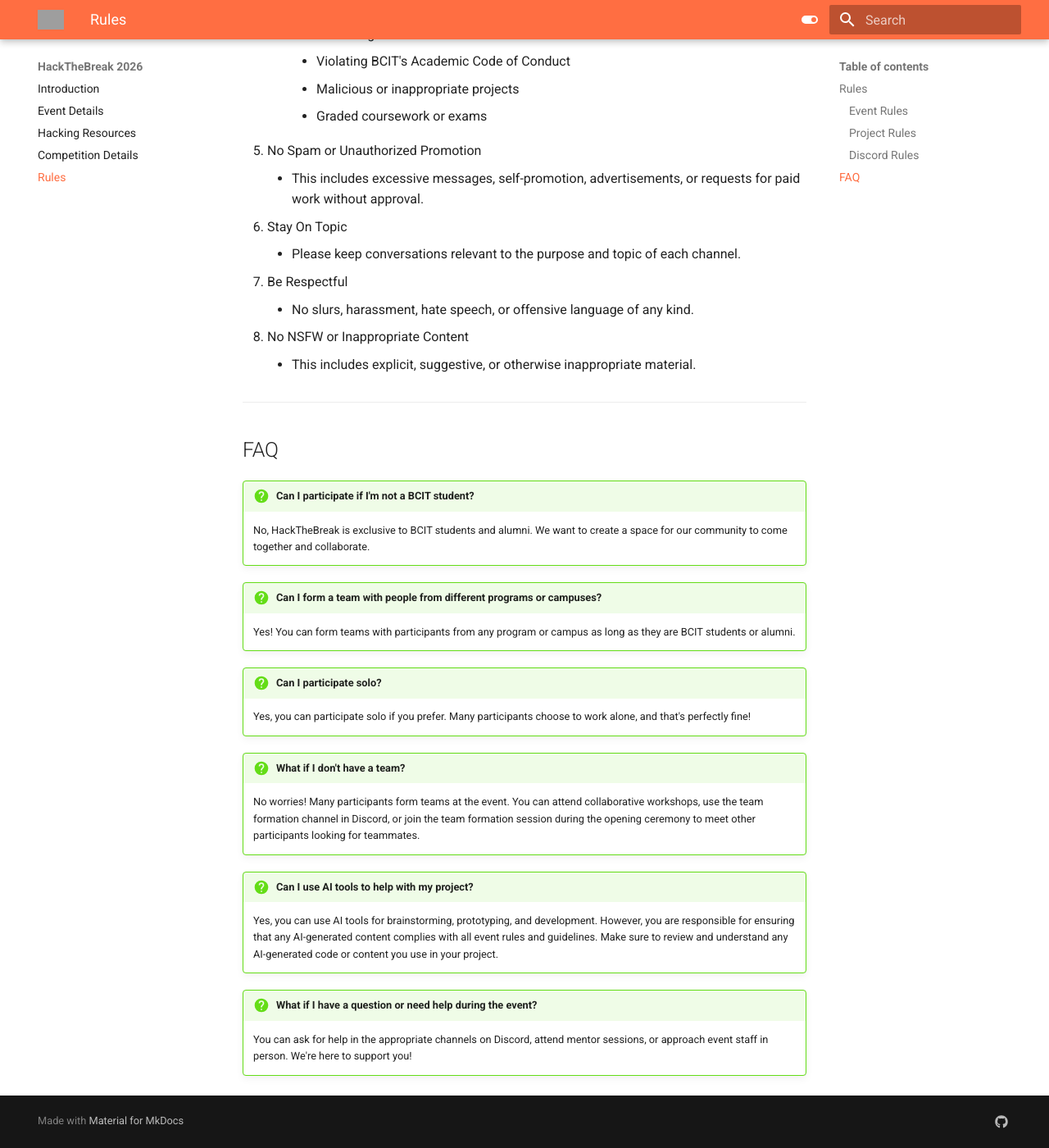
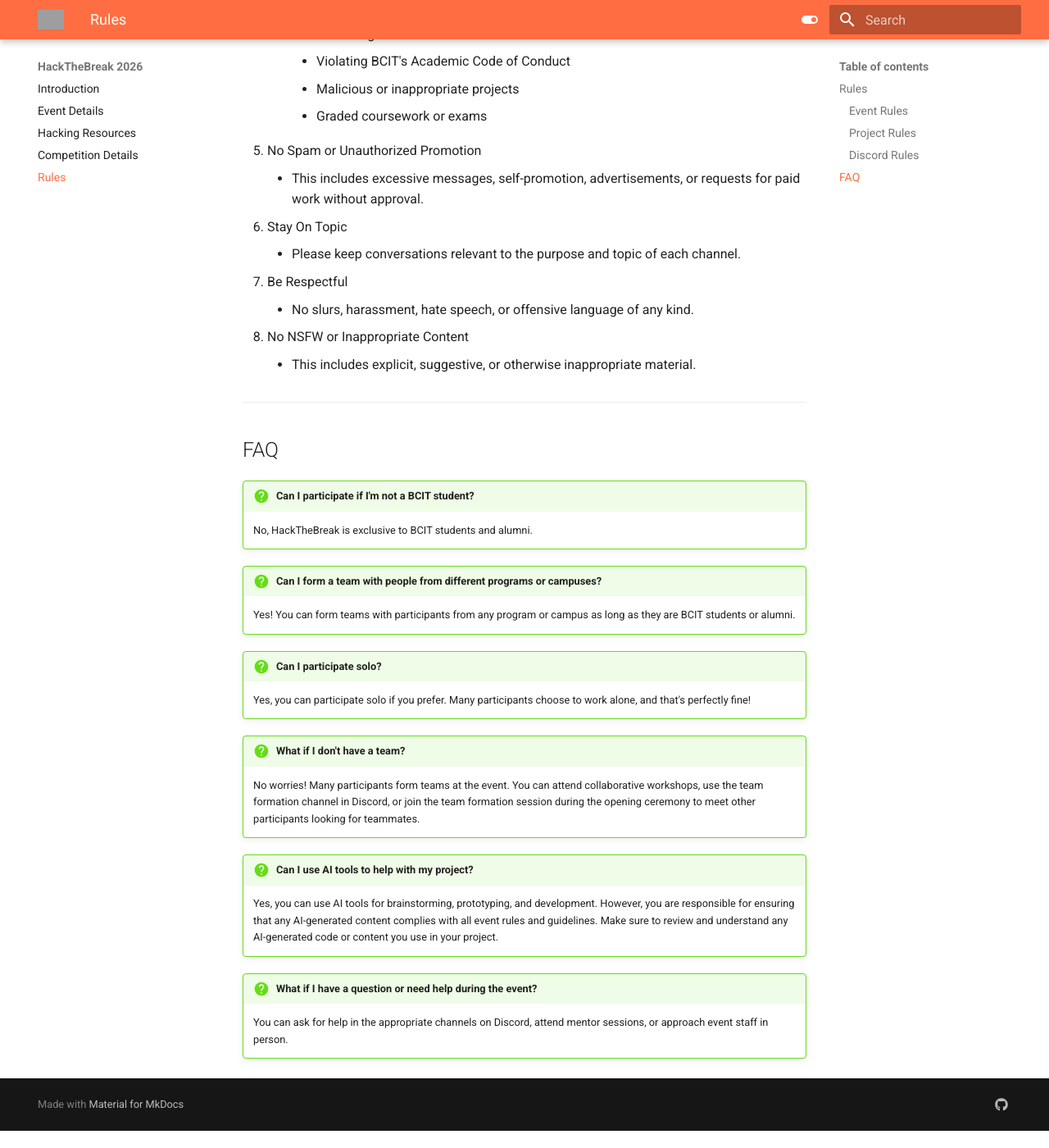
Before and after one commit to armanchinai/hackthebreak2026, an MkDocs documentation site: the page built from docs/rules.md, in a window 1280 px wide and 1400 px high, scrolled down 1715 px. Shown: the whole window at 82% size. Built offline with MkDocs 1.6.1 and Material for MkDocs 9.7.7, drawn with Linux system fonts in a browser that asks for light colours; after the commit the page ends 3094 px from its top, so only the background shows below that; grey boxes are pictures that could not be loaded.

Commit message:
Minor tweaks

```diff
--- a/docs/rules.md
+++ b/docs/rules.md
@@ -75,7 +75,7 @@
 ## FAQ
 
 !!! question "Can I participate if I'm not a BCIT student?"
-    No, HackTheBreak is exclusive to BCIT students and alumni. We want to create a space for our community to come together and collaborate.
+    No, HackTheBreak is exclusive to BCIT students and alumni.
 !!! question "Can I form a team with people from different programs or campuses?"
     Yes! You can form teams with participants from any program or campus as long as they are BCIT students or alumni.
 !!! question "Can I participate solo?"
@@ -85,4 +85,4 @@
 !!! question "Can I use AI tools to help with my project?"
     Yes, you can use AI tools for brainstorming, prototyping, and development. However, you are responsible for ensuring that any AI-generated content complies with all event rules and guidelines. Make sure to review and understand any AI-generated code or content you use in your project.
 !!! question "What if I have a question or need help during the event?"
-    You can ask for help in the appropriate channels on Discord, attend mentor sessions, or approach event staff in person. We're here to support you!
+    You can ask for help in the appropriate channels on Discord, attend mentor sessions, or approach event staff in person.
```
Also changed, not shown: docs/event-details.md (+1 -1 lines), docs/hacking-resources.md (+1 -1 lines), docs/index.md (+0 -2 lines).
